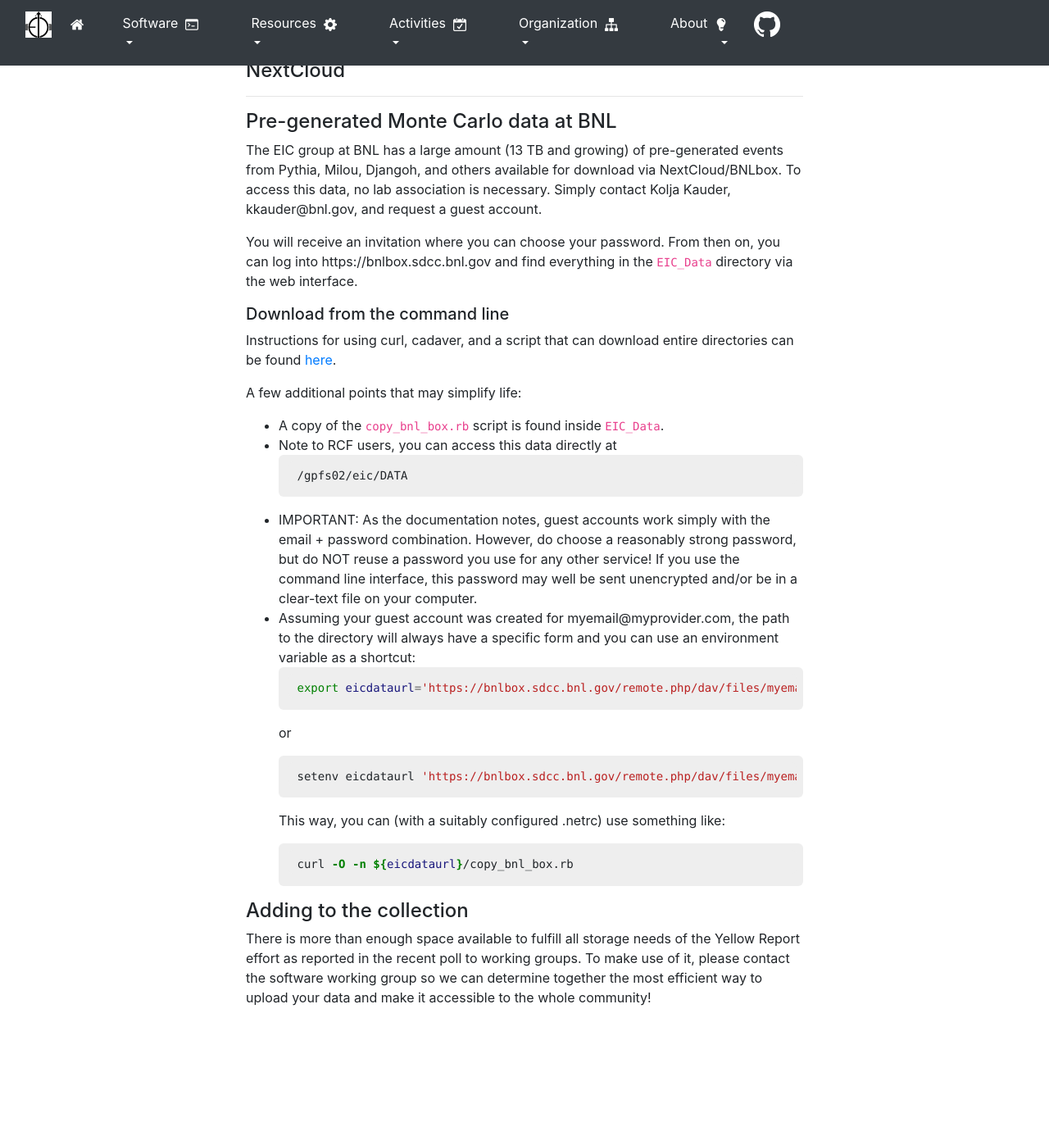
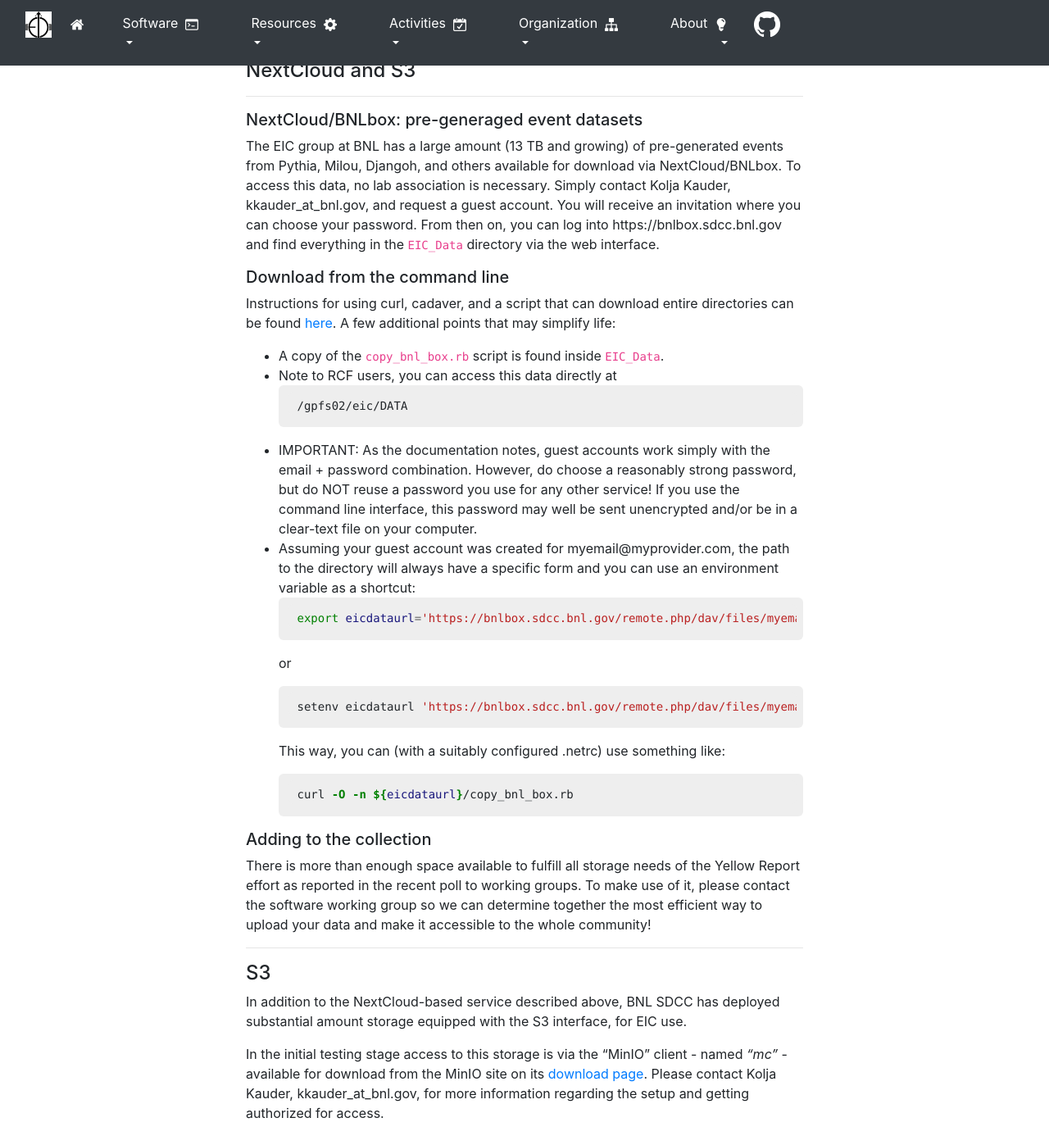
Before and after one commit to kkauder/eic.github.io, a Jekyll site: the page built from _resources/storage.md, in a window 1280 px wide and 1386 px high. Shown: the whole window at 82% size. Built offline with Jekyll 4.4.1, drawn with Linux system fonts in a browser that asks for light colours; nearby versions of some CDN libraries.

Commit message:
Refactoring of a few pages, format improvements, added a stub for S3

````diff
--- a/_resources/storage.md
+++ b/_resources/storage.md
@@ -1,5 +1,5 @@
 ---
-title: NextCloud
+title: NextCloud and S3
 description: NextCloud
 name: storage
 layout: default
@@ -7,30 +7,32 @@
 
 {% include layouts/title.md %}
 
-#### Pre-generated Monte Carlo data at BNL
+##### NextCloud/BNLbox: pre-generaged event datasets
 
 The EIC group at BNL has a large amount (13 TB and growing) of
 pre-generated events from Pythia, Milou, Djangoh, and others available
 for download via NextCloud/BNLbox.
-To access this data, no lab association is necessary. Simply contact Kolja Kauder, kkauder@bnl.gov, and request a guest account.
-
+To access this data, no lab association is necessary. Simply contact
+Kolja Kauder, kkauder_at_bnl.gov, and request a guest account.
 You will receive an invitation where you can choose your password. From then on, you can log into
 https://bnlbox.sdcc.bnl.gov
 and find everything in the ```EIC_Data``` directory via the web interface.
 
 
-##### Download from the command line ####
+##### Download from the command line
 
 Instructions for using curl, cadaver, and a script that can download entire directories can be found
 {% include navigation/findlink.md name='bnlbox_cli' tag='here' %}.
-
 A few additional points that may simplify life:
 * A copy of the ```copy_bnl_box.rb``` script is found inside ```EIC_Data```.
 * Note to RCF users, you can access this data directly at
 ```bash
 /gpfs02/eic/DATA
 ```
-* IMPORTANT: As the documentation notes, guest accounts work simply with the email + password combination. However, do choose a reasonably strong password, but do NOT reuse a password you use for any other service! If you use the command line interface, this password may well be sent unencrypted and/or be in a clear-text file on your computer.
+* IMPORTANT: As the documentation notes, guest accounts work simply with the email + password combination.
+However, do choose a reasonably strong password, but do NOT reuse a password you use for any other service!
+If you use the command line interface, this password may well be sent unencrypted and/or be in a clear-text
+file on your computer.
 * Assuming your guest account was created for myemail@myprovider.com, the path to the directory will always have a specific form and you can use an environment variable as a shortcut:
 ```bash
 export eicdataurl='https://bnlbox.sdcc.bnl.gov/remote.php/dav/files/myemail@myprovider.com/EIC_Data'
@@ -45,9 +47,21 @@
 ```
 
 
-#### Adding to the collection ####
+##### Adding to the collection
 There is more than enough space available to fulfill all storage needs
 of the Yellow Report effort as reported in the recent poll to working
 groups. To make use of it, please contact the software working group
 so we can determine together the most efficient way to upload your
 data and make it accessible to the whole community!
+
+<hr/>
+
+#### S3
+In addition to the NextCloud-based service described above, BNL SDCC has deployed
+substantial amount storage equipped with the S3 interface, for EIC use.
+
+In the initial testing stage
+access to this storage is via the "MinIO" client - named *"mc"* - available for download from the MinIO site on its
+{% include navigation/findlink.md name='minio_download' tag='download page' %}. Please contact
+Kolja Kauder, kkauder_at_bnl.gov, for more information regarding the setup and getting authorized
+for access.
````
Also changed, not shown: _about/howto.md (+18 -16 lines), _data/links.yml (+16 -6 lines), _data/menus.yml (+14 -17 lines), _software/pepsi.md (+5 -4 lines).
